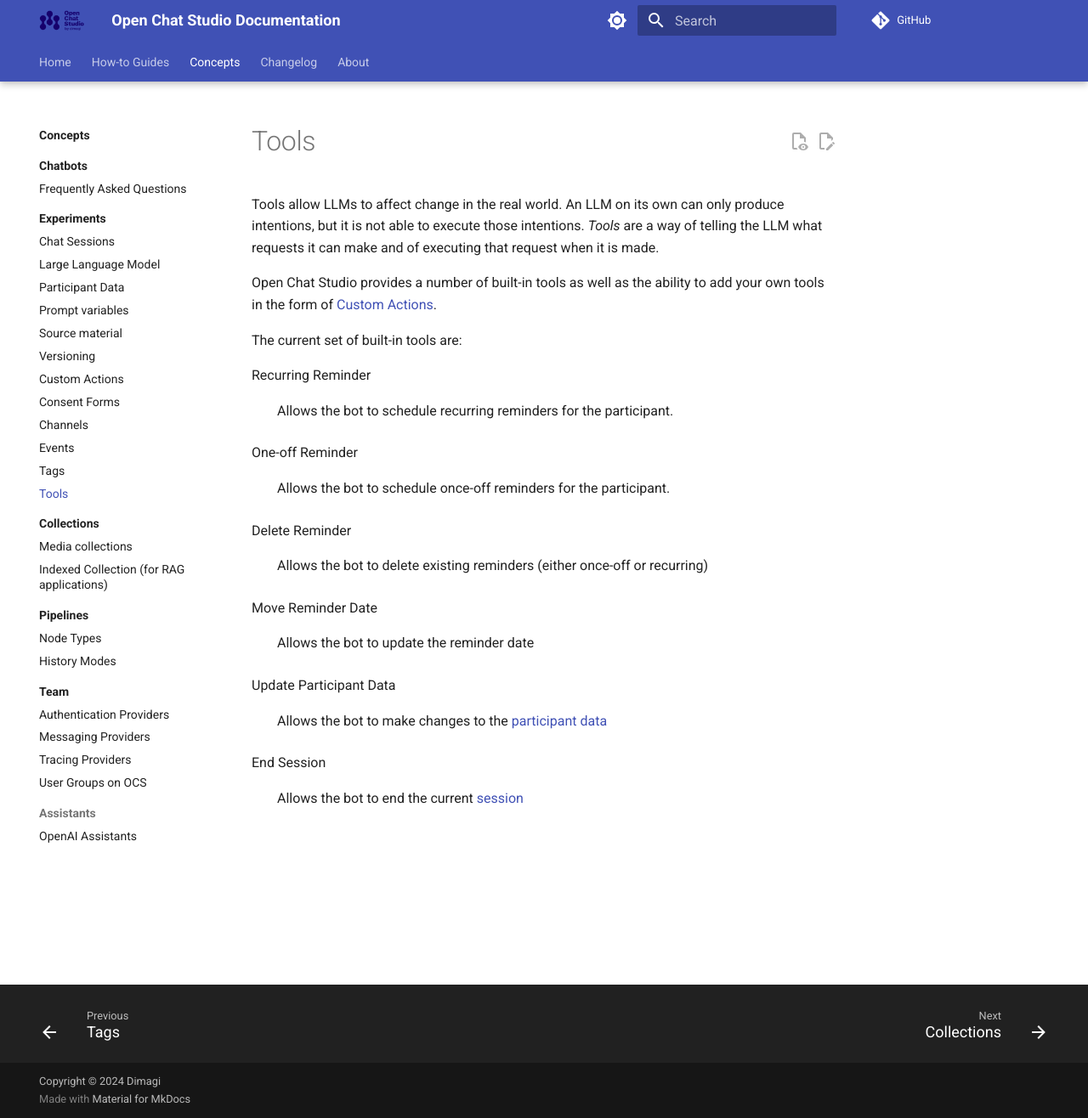
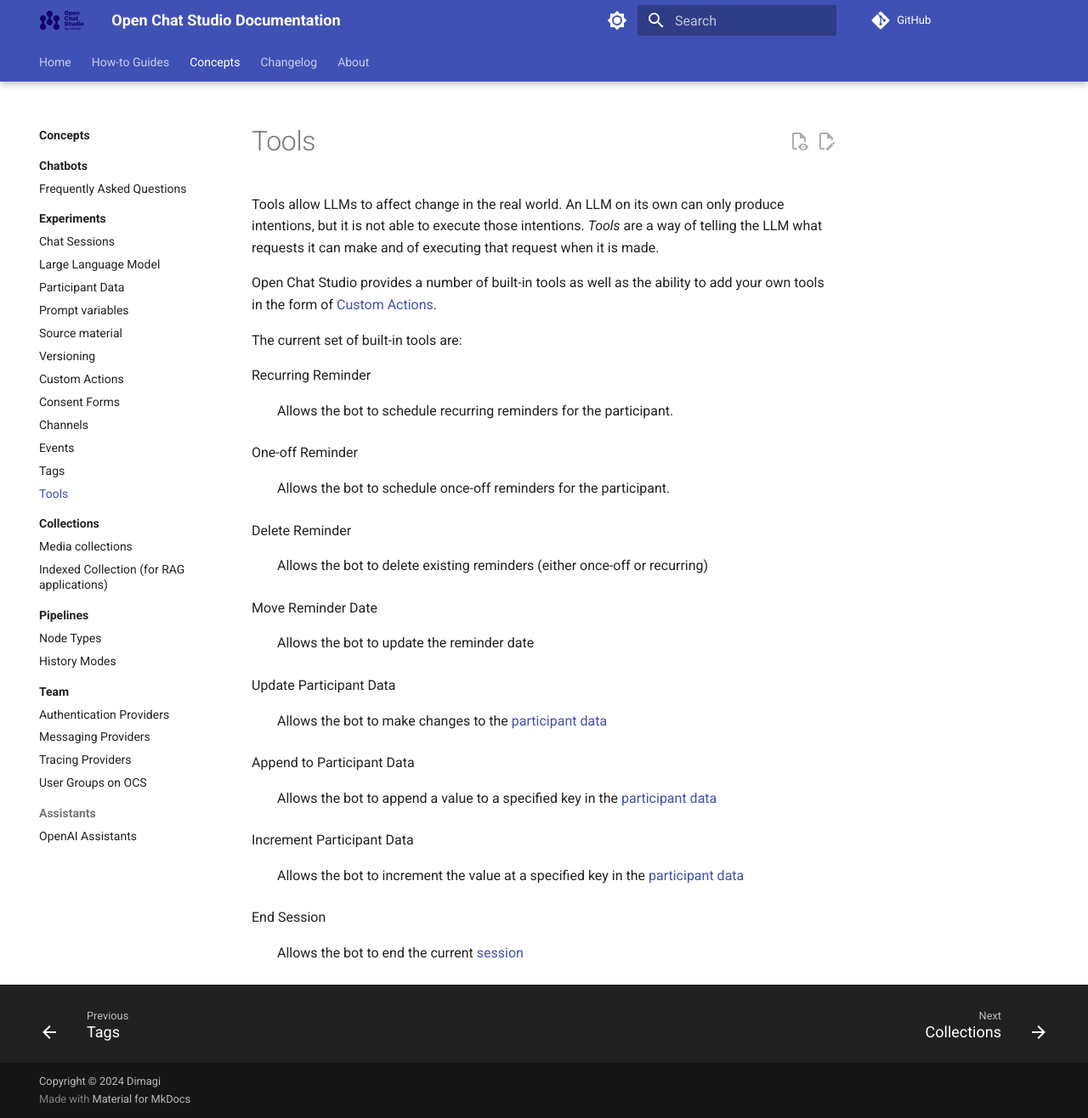
Before and after one commit to dimagi/open-chat-studio-docs, an MkDocs documentation site: the page built from docs/concepts/tools/index.md, in a window 1280 px wide and 1316 px high. Shown: the whole window at 85% size. Built offline with MkDocs 1.6.1 and Material for MkDocs 9.7.7, drawn with Linux system fonts in a browser that asks for light colours; a script that is not in the unit is left out; comment, search, counter and statistics services are not loaded.

Commit message:
Update tools page to mention the two new tools

```diff
--- a/docs/concepts/tools/index.md
+++ b/docs/concepts/tools/index.md
@@ -21,5 +21,11 @@
 Update Participant Data
 : Allows the bot to make changes to the [participant data](../participant_data.md)
 
+Append to Participant Data
+: Allows the bot to append a value to a specified key in the [participant data](../participant_data.md)
+
+Increment Participant Data
+: Allows the bot to increment the value at a specified key in the [participant data](../participant_data.md)
+
 End Session
 : Allows the bot to end the current [session](../sessions.md)
```
